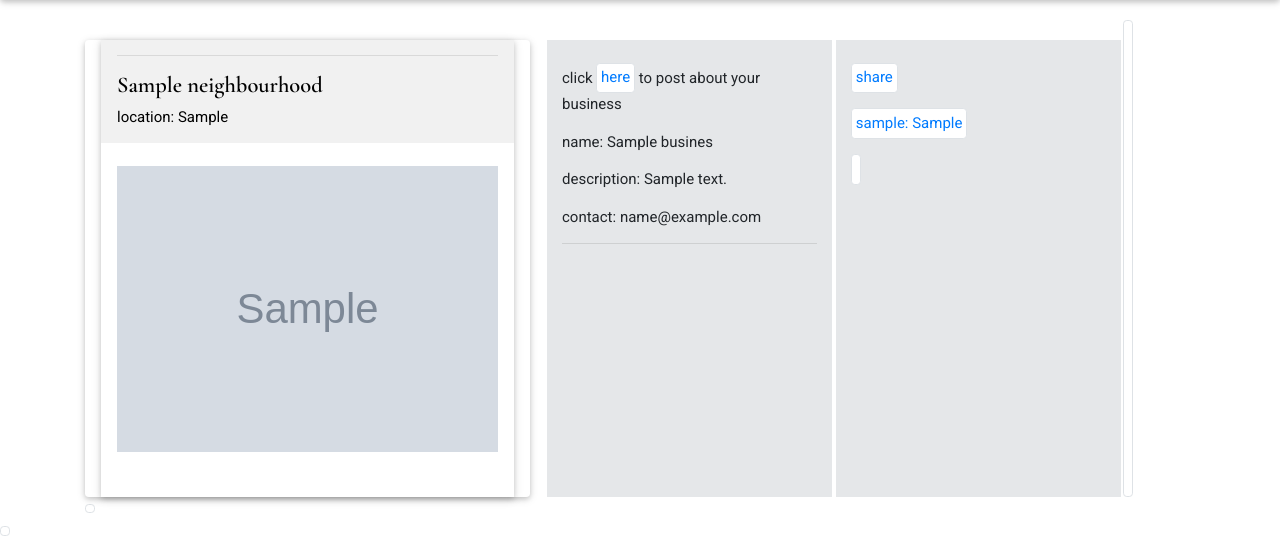
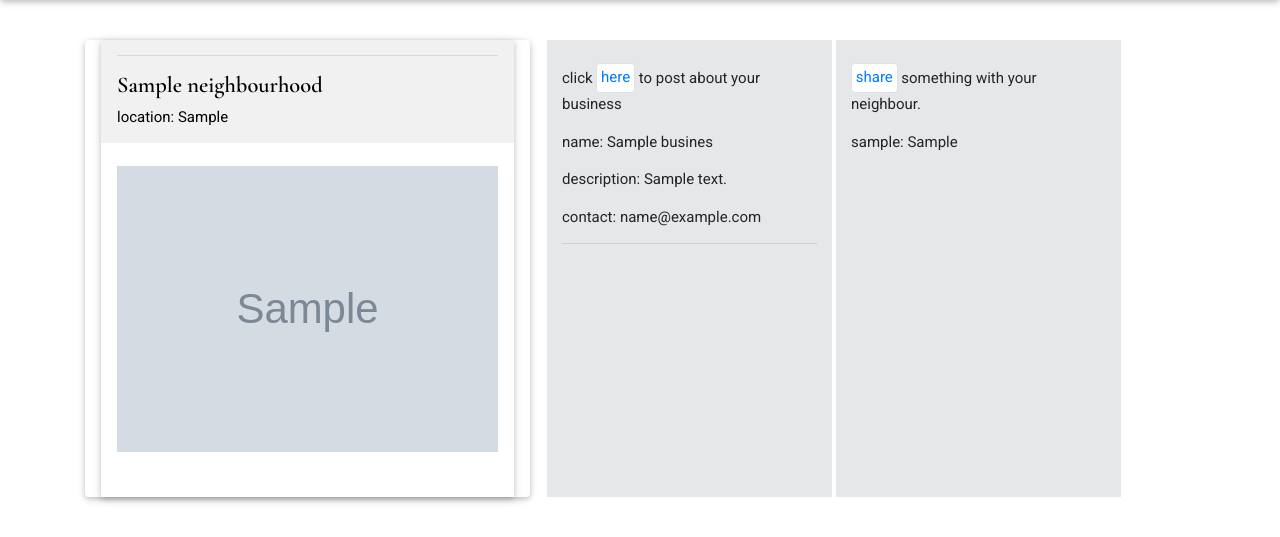
Before and after one commit to DannyMyles/Neighbourhood, a Django app: page /detail/1/ in a window 1280 px wide. Shown: the part 67-604 px from the top of the page. Run offline with Django 3.2, Linux system fonts and the light colour scheme; tables that the repository leaves empty hold one stand-in row (values such as "Sample post"); grey boxes marked "Sample" are stand-in pictures; some libraries are stand-ins or nearby versions.

Commit message:
added detils.html

```diff
--- a/mtaa/templates/details.html
+++ b/mtaa/templates/details.html
@@ -52,7 +52,7 @@
             <br>
             <p><a class="img-thumbnail" href="{%url 'new_post' pk=neighbourhood.id %}" style="text-decoration:none;">
                     share
-                <!-- </a> something with your neighbour. </p> -->
+                </a> something with your neighbour. </p>
             {%if posts%}
             {%for post in posts%}
             <p><strong>{{post.user.username}}: </strong> {{post.post}}</p>
```
